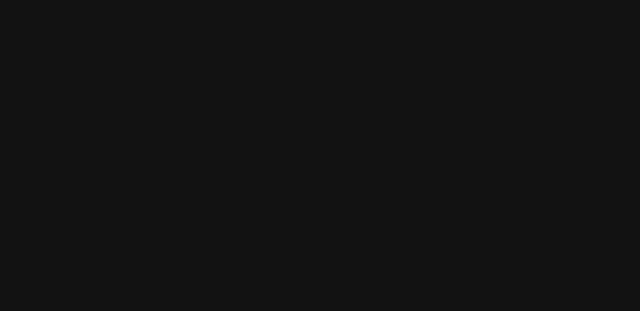
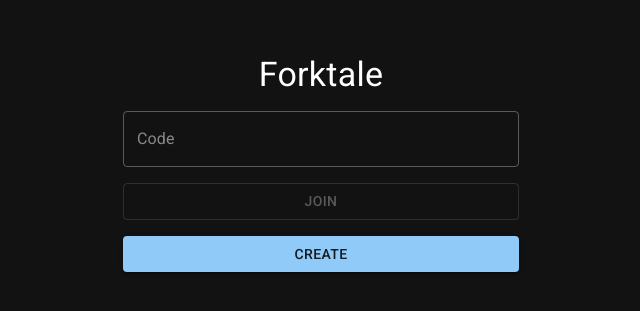
Before and after one commit to gimme/forktale, a React (Vite) app: page / in a window 1280 px wide. Shown: the part 237-548 px from the top of the page, without its empty margins (319-959 px from the left). Built offline with nearby package versions, Linux system fonts and the light colour scheme.

Commit message:
feat: Add home page

```diff
--- a/src/App.tsx
+++ b/src/App.tsx
@@ -1,3 +1,9 @@
+import LobbyPage from "@/features/lobby/LobbyPage"
+
 export default function App() {
-    return <></>
+    return (
+        <>
+            <LobbyPage />
+        </>
+    )
 }
--- a/src/assets/strings.ts
+++ b/src/assets/strings.ts
@@ -2,4 +2,9 @@
     app: {
         name: "Forktale",
     },
+    common: {
+        code: "code",
+        create: "create",
+        join: "join",
+    },
 }
--- /dev/null
+++ b/src/features/lobby/LobbyPage.tsx
@@ -0,0 +1,38 @@
+import { Button, Container, Stack, TextField, Typography } from "@mui/material"
+import strings from "@/assets/strings"
+
+export default function LobbyPage() {
+    return (
+        <>
+            <Container
+                component="main"
+                maxWidth="xs"
+                sx={{
+                    display: "flex",
+                    flexDirection: "column",
+                    justifyContent: "center",
+                    minHeight: "100vh",
+                }}
+            >
+                <Stack direction="column" spacing={2}>
+                    <Typography component="h1" variant="h4" align="center">
+                        {strings.app.name}
+                    </Typography>
+                    <TextField
+                        margin="normal"
+                        fullWidth
+                        id="code"
+                        name="code"
+                        label={strings.common.code}
+                        sx={{ textTransform: "capitalize" }}
+                        disabled
+                    />
+                    <Button variant="outlined" disabled>
+                        {strings.common.join}
+                    </Button>
+                    <Button variant="contained">{strings.common.create}</Button>
+                </Stack>
+            </Container>
+        </>
+    )
+}
```
